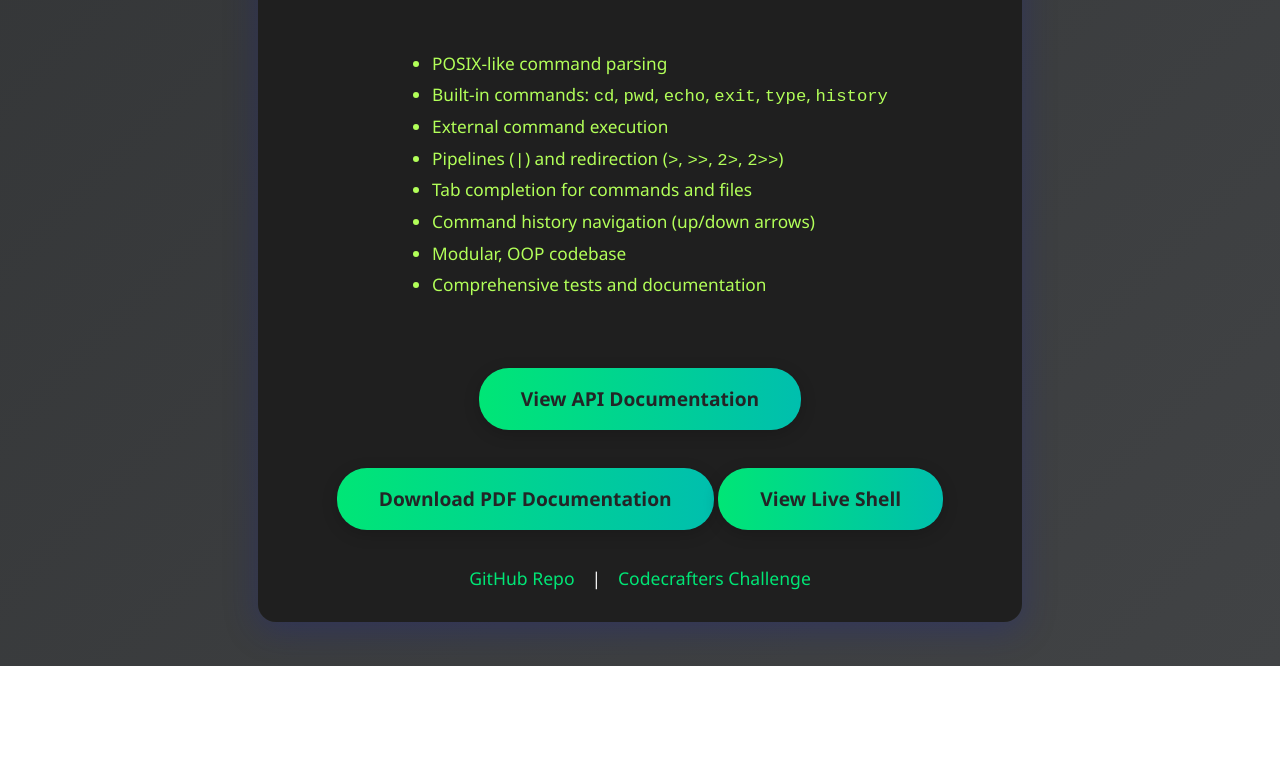
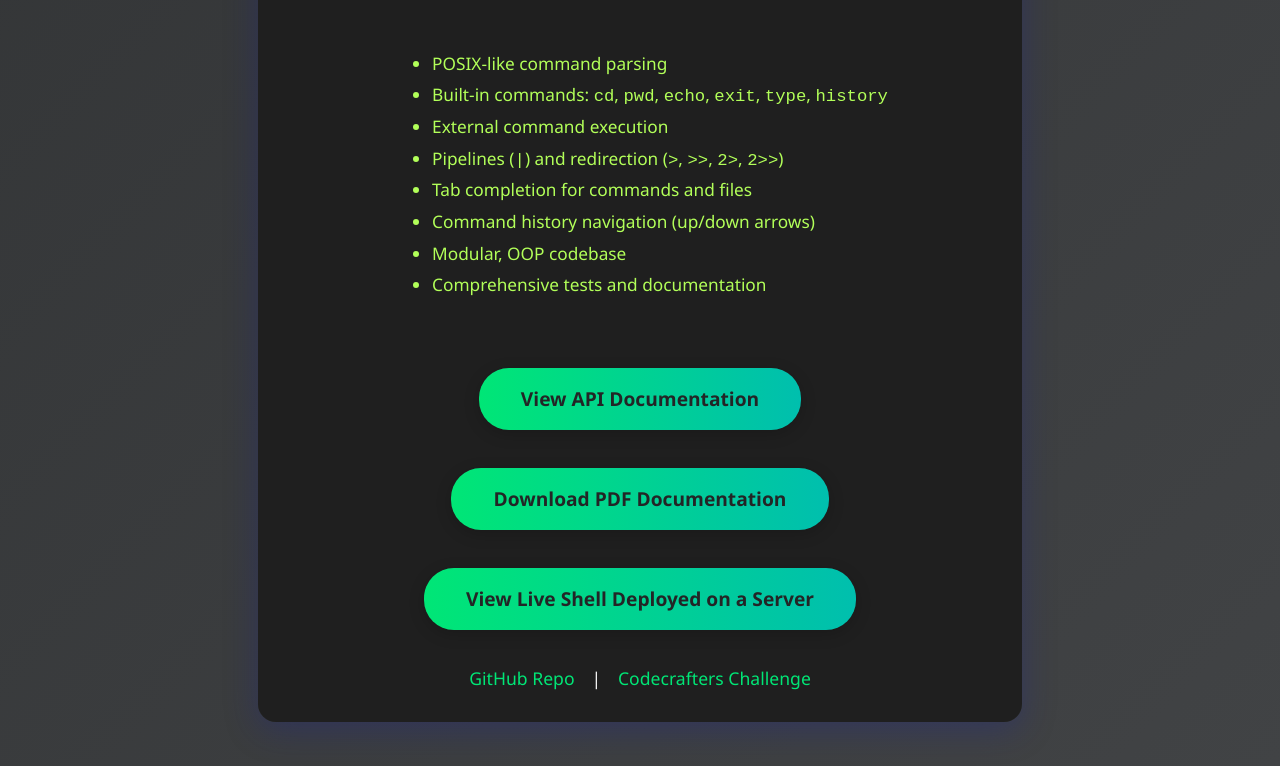
Before and after one commit to 10adnan75/shell, a plain HTML site: page index.html in a window 1280 px wide. Shown: the part 2964-3730 px from the top of the page. Before the commit the page ends 3630 px from the top, so only its background shows below. Drawn offline with Linux system fonts and the light colour scheme.

Commit message:
Update index.html

```diff
--- a/index.html
+++ b/index.html
@@ -146,7 +146,7 @@
     </ul>
     <a class="cta-btn" href="api/" target="_blank">View API Documentation</a>
     <a class="cta-btn" href="PROJECT_DOCUMENTATION.pdf" target="_blank">Download PDF Documentation</a>
-    <a class="cta-btn" href="https://shell-10adnan75.onrender.com" target="_blank">View Live Shell</a>
+    <a class="cta-btn" href="https://shell-10adnan75.onrender.com" target="_blank">View Live Shell Deployed on a Server</a>
     <div class="links">
       <a href="https://github.com/10adnan75/shell" target="_blank">GitHub Repo</a> |
       <a href="https://app.codecrafters.io/courses/shell/overview" target="_blank">Codecrafters Challenge</a>
```
